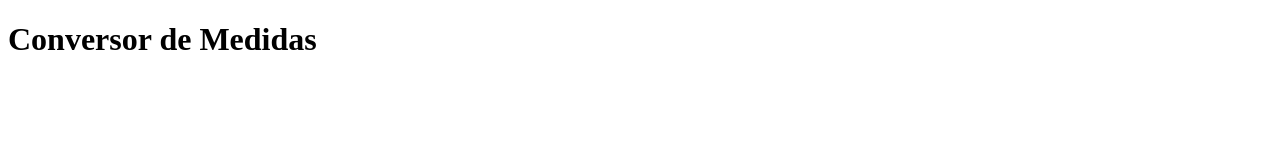
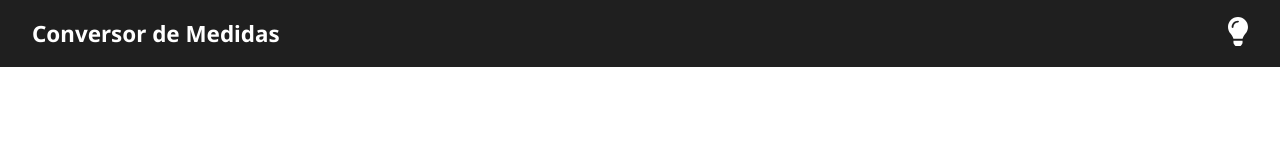
Before and after one commit to aebone/conversor, a React app: page / in a window 1280 px wide. Built offline with nearby package versions, Linux system fonts and the light colour scheme.

Commit message:
Add themes

```diff
--- a/package.json
+++ b/package.json
@@ -8,7 +8,8 @@
     "@testing-library/user-event": "^7.2.1",
     "react": "^16.13.1",
     "react-dom": "^16.13.1",
-    "react-scripts": "3.4.3"
+    "react-scripts": "3.4.3",
+    "styled-components": "^5.2.0"
   },
   "scripts": {
     "start": "react-scripts start",
@@ -30,5 +31,8 @@
       "last 1 firefox version",
       "last 1 safari version"
     ]
+  },
+  "devDependencies": {
+    "prettier": "2.1.1"
   }
 }
--- a/public/index.html
+++ b/public/index.html
@@ -11,6 +11,7 @@
     />
     <link rel="apple-touch-icon" href="%PUBLIC_URL%/logo192.png" />
     <title>Conversor de Medidas | Conversor de Unidades</title>
+    <link href="https://fonts.googleapis.com/css2?family=Noto+Sans:ital,wght@0,400;0,700;1,400&display=swap" rel="stylesheet">
   </head>
   <body>
     <noscript>You need to enable JavaScript to run this app.</noscript>
--- a/src/components/App.js
+++ b/src/components/App.js
@@ -1,13 +1,27 @@
 import React from 'react';
+import { ThemeProvider } from "styled-components";
+import { darkTheme, lightTheme } from "../style/Themes";
+import { GlobalStyles } from "../style/GlobalStyles";
+import Header from './Header';
 
-function App() {
-  return (
-    <div className="App">
-      <header>
-        <h1>Conversor de Medidas</h1>
-      </header>
-    </div>
-  );
+class App extends React.Component {
+
+  state = { theme: "light" };
+
+  changeTheme = () => {
+    this.state.theme === "light"
+      ? this.setState({ theme: "dark" })
+      : this.setState({ theme: "light" });
+  };
+
+  render() {
+    return (
+      <ThemeProvider theme={this.state.theme === "light" ? lightTheme : darkTheme}>
+        <GlobalStyles/>
+        <Header changeTheme={this.changeTheme} theme={this.state.theme}/>
+      </ThemeProvider>
+    );
+  }
 }
 
 export default App;
--- /dev/null
+++ b/src/components/Header.js
@@ -0,0 +1,23 @@
+import React from "react";
+import styled from "styled-components";
+import LightBulb from "./icons/LightBulb";
+
+const Header = ({ changeTheme, theme }) => {
+	return (
+		<StyledHeader theme={theme} role="banner">
+			<h1>Conversor de Medidas</h1>
+			<div onClick={changeTheme}>
+				<LightBulb width={20} />
+			</div>
+		</StyledHeader>
+	);
+};
+
+export default Header;
+
+const StyledHeader = styled.header`
+	display: flex;
+	justify-content: space-between;
+	align-items: center;
+	padding: 0.2rem 2rem;
+`;
--- /dev/null
+++ b/src/components/icons/LightBulb.js
@@ -0,0 +1,7 @@
+import React from "react";
+
+const LightBulb = ({width, changeTheme}) => {
+  return <svg role="img" xmlns="http://www.w3.org/2000/svg" width={width || 50} viewBox="0 0 352 512"><path fill="currentColor" d="M96.06 454.35c.01 6.29 1.87 12.45 5.36 17.69l17.09 25.69a31.99 31.99 0 0 0 26.64 14.28h61.71a31.99 31.99 0 0 0 26.64-14.28l17.09-25.69a31.989 31.989 0 0 0 5.36-17.69l.04-38.35H96.01l.05 38.35zM0 176c0 44.37 16.45 84.85 43.56 115.78 16.52 18.85 42.36 58.23 52.21 91.45.04.26.07.52.11.78h160.24c.04-.26.07-.51.11-.78 9.85-33.22 35.69-72.6 52.21-91.45C335.55 260.85 352 220.37 352 176 352 78.61 272.91-.3 175.45 0 73.44.31 0 82.97 0 176zm176-80c-44.11 0-80 35.89-80 80 0 8.84-7.16 16-16 16s-16-7.16-16-16c0-61.76 50.24-112 112-112 8.84 0 16 7.16 16 16s-7.16 16-16 16z"></path></svg>
+}
+
+export default LightBulb;
--- /dev/null
+++ b/src/style/GlobalStyles.js
@@ -0,0 +1,20 @@
+import { createGlobalStyle } from "styled-components";
+
+export const GlobalStyles = createGlobalStyle`
+  body {
+    background: ${({ theme }) => theme.body};
+    color: ${({ theme }) => theme.text};
+    font-family: 'Noto Sans', sans-serif;
+    transition: all 0.50s linear;
+    margin: 0;
+  }
+
+  header {
+    background: ${({ theme }) => theme.headerBody};
+    color: ${({ theme }) => theme.headerText};
+  }
+
+  h1 {
+    font-size: 1.4rem;
+  }
+  `;
--- /dev/null
+++ b/src/style/Themes.js
@@ -0,0 +1,13 @@
+export const lightTheme = {
+	body: "#ffffff",
+	text: "#1f1f1f",
+	headerBody: "#1f1f1f",
+	headerText: "#ffffff"
+};
+
+export const darkTheme = {
+	body: "#1f1f1f",
+	text: "#ffffff",
+	headerBody: "#ffffff",
+	headerText: "#1f1f1f"
+};
```
Also changed, not shown: 1 other file.
